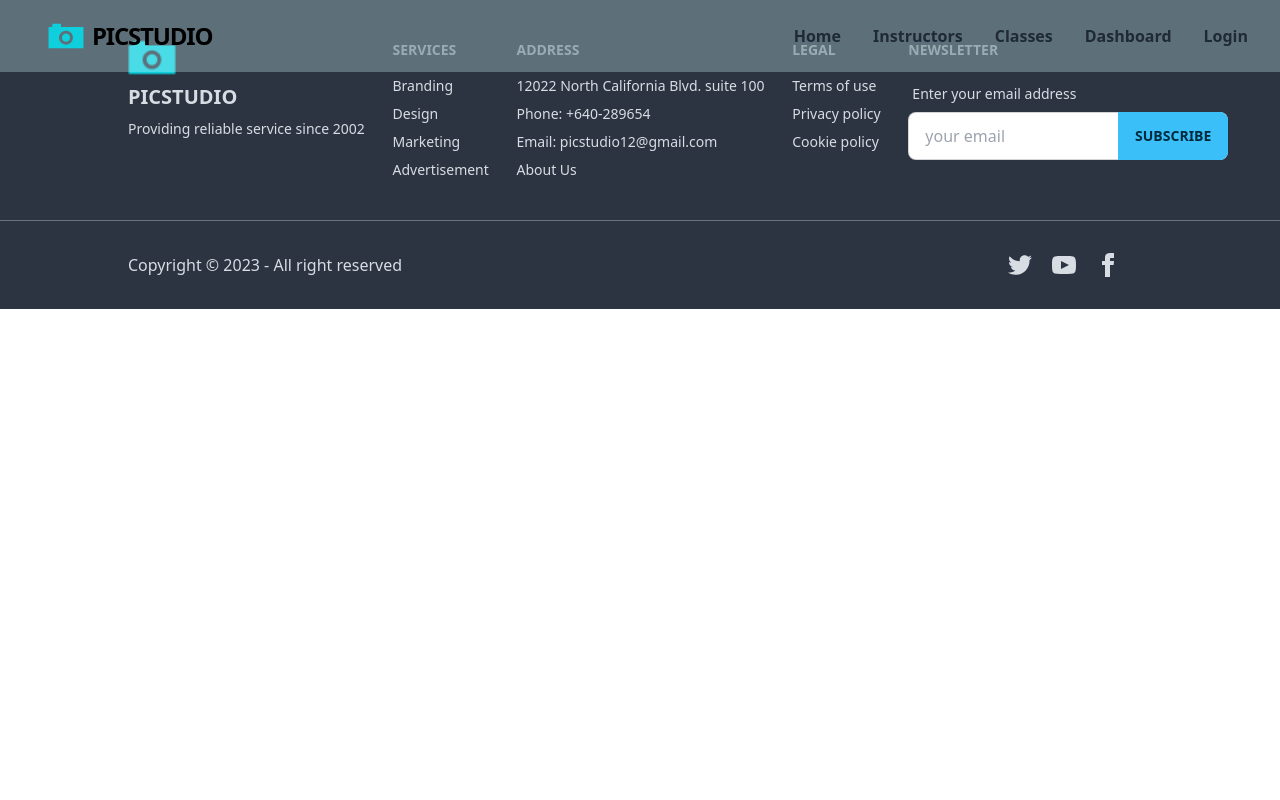
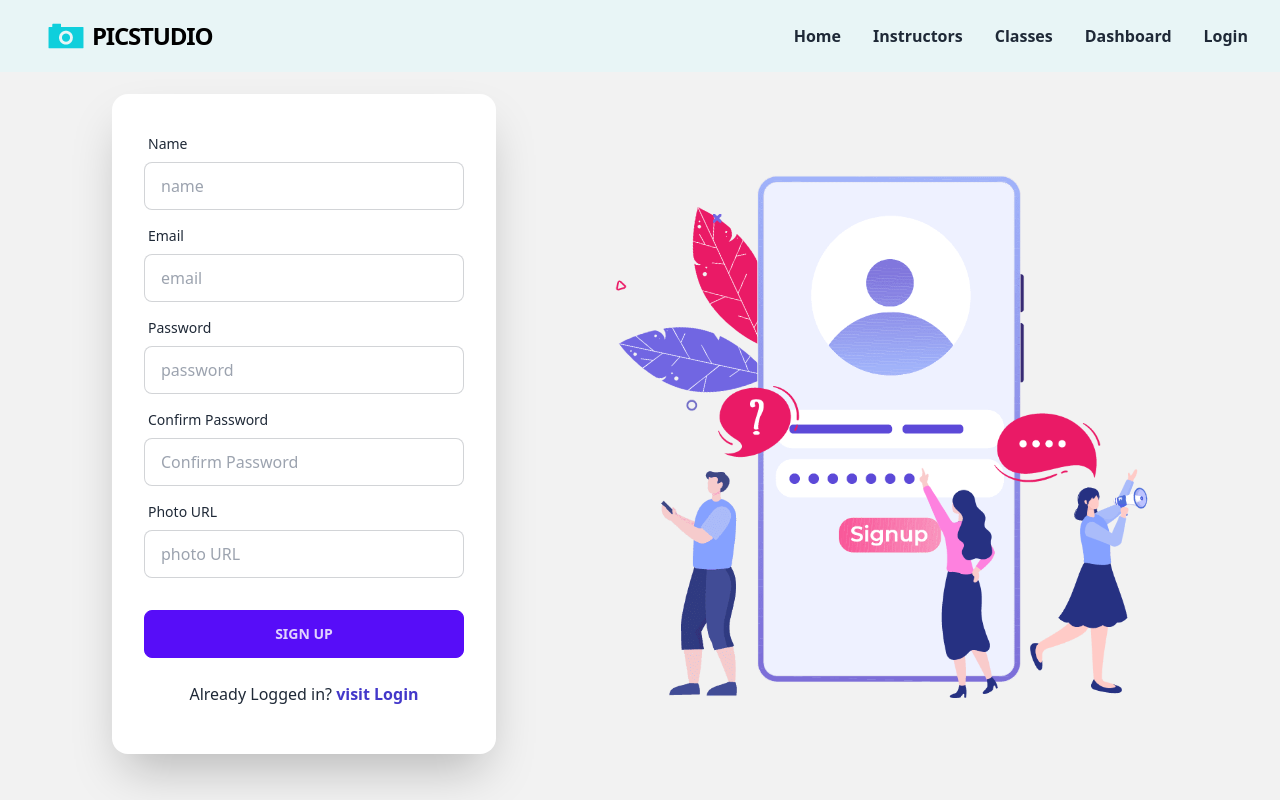
Before and after one commit to Arfaz31/Pic-Studio, a React (Vite) app: page /signUp in a window 1280 px wide. Shown: the top 800 px of the page. Built offline with nearby package versions, Linux system fonts and the light colour scheme; no server answers.

Commit message:
sign-up-page

```diff
--- a/src/Pages/Login/Login.jsx
+++ b/src/Pages/Login/Login.jsx
@@ -15,6 +15,7 @@ const Login = () => {
     register,
     handleSubmit,
     formState: { errors },
+    reset
   } = useForm();
   const onSubmit = (data) => {
     signIn(data.email, data.password).then((data) => {
@@ -31,9 +32,9 @@ const Login = () => {
         },
       });
       navigate(from, { replace: true });
+      reset();
+    });
 
-    });
-    reset();
   };
 
   return (
@@ -82,12 +83,12 @@ const Login = () => {
             <div className="form-control mt-6">
               <input className="btn btn-primary" type="submit" value="Login" />
             </div>
-            <p>
-              New Here? Please{" "}
-              <Link to="/signUp" className="text-indigo-700">
-                Sign Up
-              </Link>
-            </p>
+            <p className="my-4 text-center">
+                    New to PICSTUDIO?{" "}
+                    <Link className="text-indigo-700 font-bold" to="/signUp">
+                      Sign Up
+                    </Link>
+                  </p>
           </form>
         </div>
       </div>
--- a/src/Pages/SignUp/SignUp.jsx
+++ b/src/Pages/SignUp/SignUp.jsx
@@ -1,10 +1,152 @@
-import React from 'react';
+import React, { useContext } from 'react';
+import { useForm } from "react-hook-form";
+import { AuthContext } from '../Provider/AuthProvider';
+import Lottie from "lottie-react";
+import signUp from "../../assets/login/118046-lf20-oahmox5rjson.json";
+import { Link } from 'react-router-dom';
+
+
 
 const SignUp = () => {
+    const { createUser} = useContext(AuthContext);
+    const {
+      register,
+      handleSubmit,
+      reset,
+      formState: { errors },
+    } = useForm();
+
+    const onSubmit = (data) => {
+        createUser(data.email, data.password)
+        .then((result) => {
+          const signUpUser = result.user;
+          console.log(signUpUser);
+        });
+      };
+
+
+
     return (
-        <div>
+        <>
+          <div className="hero min-h-screen bg-base-200">
+        <div className="hero-content flex-col lg:flex-row-reverse my-16 md:ml-24 ml-0">
+          <div className="text-center lg:text-left">
+          <div className="w-3/4 mx-auto md:mt-0 mt-10">
+            <Lottie animationData={signUp} loop={true} />
+          </div>
+          </div>
+          <div className="card flex-shrink-0 w-full max-w-sm shadow-2xl bg-base-100">
+            <form onSubmit={handleSubmit(onSubmit)} className="card-body">
+              <div className="form-control">
+                <label className="label">
+                  <span className="label-text">Name</span>
+                </label>
+                <input
+                  type="text"
+                  name="name"
+                  {...register("name", { required: true })}
+                  placeholder="name"
+                  className="input input-bordered"
+                />
+                {errors.name && (
+                  <span className="text-red-600 mt-1">Name is required</span>
+                )}
+              </div>
 
+              <div className="form-control">
+                <label className="label">
+                  <span className="label-text">Email</span>
+                </label>
+                <input
+                  type="email"
+                  {...register("email", { required: true })}
+                  name="email"
+                  placeholder="email"
+                  className="input input-bordered"
+                />
+                {errors.email && (
+                  <span className="text-red-600 mt-1">Email is required</span>
+                )}
+              </div>
+              <div className="form-control">
+                <label className="label">
+                  <span className="label-text">Password</span>
+                </label>
+                <input
+                  type="password"
+                  {...register("password", {
+                    required: true,
+                    minLength: 6,
+                    pattern:
+                      /(?=.*?[A-Z])(?=.*?[a-z])(?=.*?[#?!@$%^&*-])/,
+                  })}
+                  name="password"
+                  placeholder="password"
+                  className="input input-bordered"
+                />
+
+                {errors.password?.type === "required" && (
+                  <p className="text-red-500">Password name is required</p>
+                )}
+                {errors.password?.type === "minLength" && (
+                  <p className="text-red-500">Password must be 6 characters</p>
+                )}
+                {errors.password?.type === "pattern" && (
+                  <p className="text-red-500">
+                    Password must have one Uppercase, one Lower case,
+                    one Special character
+                  </p>
+                )}
+              </div>
+
+              <div className="form-control">
+                <label className="label">
+                  <span className="label-text">Confirm Password</span>
+                </label>
+                <input
+                  type="password"
+                  {...register("password", { required: true })}
+                  name="password"
+                  placeholder="Confirm Password"
+                  className="input input-bordered"
+                />
+                 </div>
+
+              <div className="form-control">
+                <label className="label">
+                  <span className="label-text">Photo URL</span>
+                </label>
+                <input
+                  type="text"
+                  name="photoURL"
+                  {...register("photoURL", { required: true })}
+                  placeholder="photo URL"
+                  className="input input-bordered"
+                />
+                {errors.name && (
+                  <span className="text-red-600 mt-1">
+                    Photo URL is required
+                  </span>
+                )}
+              </div>
+              <div className="form-control mt-6">
+                <input
+                  className="btn btn-primary"
+                  type="submit"
+                  value="Sign Up"
+                />
+              </div>
+              <p className="my-4 text-center">
+                    Already Logged in?{" "}
+                    <Link className="text-indigo-700 font-bold" to="/login">
+                      visit Login
+                    </Link>
+                  </p>
+            </form>
+          </div>
         </div>
+      </div>
+        </>
     );
 };
 
```
